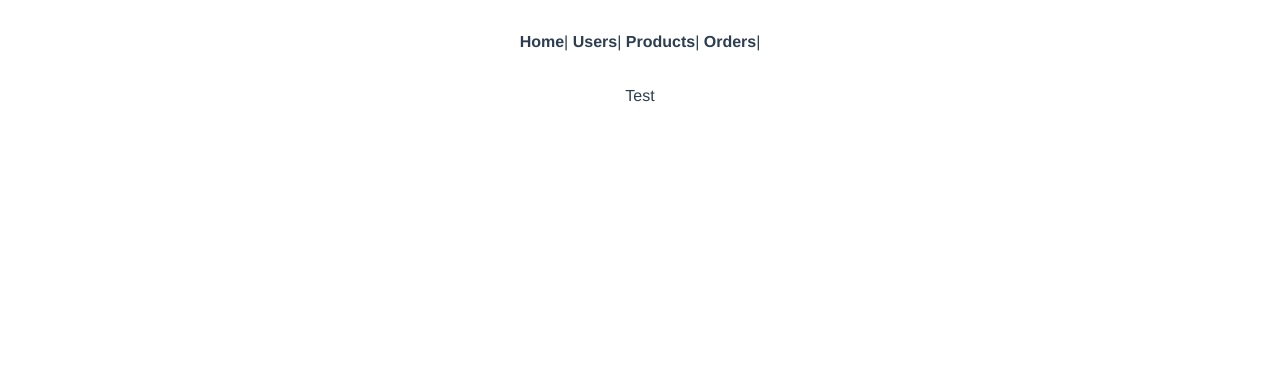
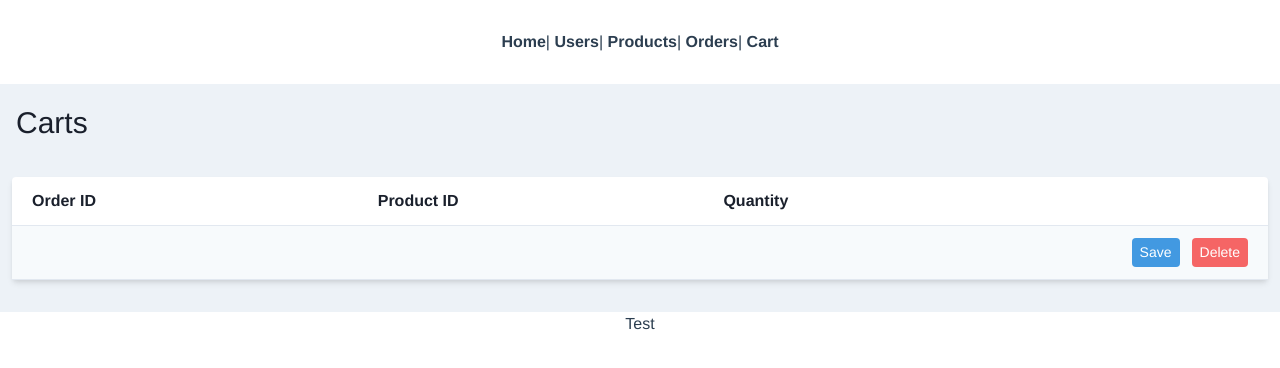
Before and after one commit to JStruk/soa_a4, a Vue app: page /#/carts in a window 1280 px wide. Shown: the top 368 px of the page. Built offline with nearby package versions, Linux system fonts and the light colour scheme.

Commit message:
cart boilerplate finished

```diff
--- a/src/App.vue
+++ b/src/App.vue
@@ -5,6 +5,7 @@
       <router-link to="/users">Users</router-link>|
       <router-link to="/products">Products</router-link>|
       <router-link to="/orders">Orders</router-link>|
+      <router-link to="/orders">Cart</router-link>
     </div>
     <router-view />
     <button @click="onClick()">Test</button>
--- a/src/router/index.js
+++ b/src/router/index.js
@@ -36,6 +36,15 @@ const routes = [
     // which is lazy-loaded when the route is visited.
     component: () =>
       import(/* webpackChunkName: "about" */ "../views/Orders.vue")
+  },
+  {
+    path: "/carts",
+    name: "carts",
+    // route level code-splitting
+    // this generates a separate chunk (about.[hash].js) for this route
+    // which is lazy-loaded when the route is visited.
+    component: () =>
+      import(/* webpackChunkName: "about" */ "../views/Carts.vue")
   }
 ];
 
--- /dev/null
+++ b/src/views/Carts.vue
@@ -0,0 +1,198 @@
+<template>
+  <div>
+    <div
+      v-if="error"
+      class="inline-flex items-center bg-white leading-none text-pink-600 rounded-full p-2 shadow text-teal text-sm"
+    >
+      <span
+        class="inline-flex bg-red-600 text-white rounded-full h-6 px-3 justify-center items-center"
+        >ERROR</span
+      >
+      <span class="inline-flex px-2 text-red-600"
+        >Cannot delete cart - cart has an order in transit</span
+      >
+    </div>
+    <div
+      v-if="success"
+      class="inline-flex items-center bg-white leading-none text-pink-600 rounded-full p-2 shadow text-teal text-sm"
+    >
+      <span
+        class="inline-flex bg-green-600 text-white rounded-full h-6 px-3 justify-center items-center"
+        >SUCCESS</span
+      >
+      <span class="inline-flex px-2 text-green-600">{{ successMessage }}</span>
+    </div>
+    <div class="text-gray-900 bg-gray-200 about">
+      <div class="p-4 flex">
+        <h1 class="text-3xl">Carts</h1>
+      </div>
+      <div class="px-3 py-4 flex justify-center">
+        <table class="w-full text-md bg-white shadow-md rounded mb-4">
+          <tbody>
+            <tr class="border-b">
+              <th class="text-left p-3 px-5">Order ID</th>
+              <th class="text-left p-3 px-5">Product ID</th>
+              <th class="text-left p-3 px-5">Quantity</th>
+            </tr>
+            <tr
+              v-for="(order, index) in orderList"
+              v-bind:key="order.orderID"
+              class="border-b hover:bg-orange-100 bg-gray-100"
+            >
+              <td class="p-3 px-5">
+                <input
+                  type="text"
+                  v-model="orderList[index].orderID"
+                  class="bg-transparent"
+                />
+              </td>
+              <td class="p-3 px-5">
+                <input
+                  type="text"
+                  v-model="orderList[index].prodID"
+                  class="bg-transparent"
+                />
+              </td>
+              <td class="p-3 px-5">
+                <input
+                  type="text"
+                  v-model="orderList[index].quantity"
+                  class="bg-transparent"
+                />
+              </td>
+              <td class="p-3 px-5 flex justify-end">
+                <button
+                  type="button"
+                  class="mr-3 text-sm bg-blue-500 hover:bg-blue-700 text-white py-1 px-2 rounded focus:outline-none focus:shadow-outline"
+                  @click="
+                    saveCart(
+                      cartList[index].orderID,
+                      cartList[index].prodID,
+                      cartList[index].quantity
+                    )
+                  "
+                >
+                  Save
+                </button>
+                <button
+                  type="button"
+                  class="text-sm bg-red-500 hover:bg-red-700 text-white py-1 px-2 rounded focus:outline-none focus:shadow-outline"
+                  @click="deleteCart(cartList[index].custID)"
+                >
+                  Delete
+                </button>
+              </td>
+            </tr>
+            <tr class="border-b hover:bg-orange-100 bg-gray-100">
+              <td class="p-3 px-5">
+                <input type="text" class="bg-transparent" v-model="orderID" />
+              </td>
+              <td class="p-3 px-5">
+                <input type="text" class="bg-transparent" v-model="prodID" />
+              </td>
+              <td class="p-3 px-5">
+                <input type="text" class="bg-transparent" v-model="quantity" />
+              </td>
+              <td class="p-3 px-5 flex justify-end">
+                <button
+                  type="button"
+                  class="mr-3 text-sm bg-blue-500 hover:bg-blue-700 text-white py-1 px-2 rounded focus:outline-none focus:shadow-outline"
+                  @click="createCart()"
+                >
+                  Save
+                </button>
+                <button
+                  type="button"
+                  class="text-sm bg-red-500 hover:bg-red-700 text-white py-1 px-2 rounded focus:outline-none focus:shadow-outline"
+                >
+                  Delete
+                </button>
+              </td>
+            </tr>
+          </tbody>
+        </table>
+      </div>
+    </div>
+  </div>
+</template>
+
+<script>
+//import * as cartService from "@/services/cart.js";
+// import ServicesConfig from "@/config/serviceURLs.json";
+
+export default {
+  data() {
+    return {
+      cartList: [],
+      error: false,
+      success: false,
+      successMessage: "",
+      orderID: "",
+      prodID: "",
+      quantity: ""
+    };
+  },
+  async created() {
+    // let URL = ServicesConfig["CartService"];
+    //this.cartList = await cartService.getAllCarts(URL);
+  }
+  //   methods: {
+  //     async saveCart(orderID, prodID, quantity) {
+  //       let URL = ServicesConfig["CartService"];
+  //       try {
+  //         await cartService.updateCart(
+  //           URL,
+  //           orderID,
+  //           prodID,
+  //           quantity,
+  //         );
+  //         this.error = false;
+  //         this.success = true;
+  //         this.successMessage = "Successfully updated the cart!";
+  //       } catch (error) {
+  //         this.error = true;
+  //         this.success = false;
+  //         console.log("Error", error);
+  //       }
+  //     },
+  //     async deleteCart(productID) {
+  //       let URL = ServicesConfig["CartService"];
+  //       try {
+  //         await productService.deleteCart(URL, productID);
+  //         this.error = false;
+  //         this.success = true;
+  //         this.successMessage = "Successfully deleted the cart!";
+  //         this.cartList = await productService.getAllProducts(URL);
+  //       } catch (error) {
+  //         this.error = true;
+  //         this.success = false;
+  //         console.log("Error", error);
+  //       }
+  //     },
+  //     async createCart() {
+  //       console.log("attempting to create user");
+  //       let URL = ServicesConfig["ProductService"];
+  //       try {
+  //         await productService.addProduct(
+  //           URL,
+  //           this.productName,
+  //           parseFloat(this.price),
+  //           parseFloat(this.weight),
+  //           this.inStock
+  //         );
+  //         this.error = false;
+  //         this.success = true;
+  //         this.successMessage = "Successfully created the product!";
+  //         this.cartList = await productService.getAllProducts(URL);
+  //         this.price = "";
+  //         this.weight = "";
+  //         this.inStock = "";
+  //       } catch (error) {
+  //         this.error = true;
+  //         this.success = false;
+  //         console.log("Error", error);
+  //       }
+  //     }
+  //   }
+};
+</script>
```
